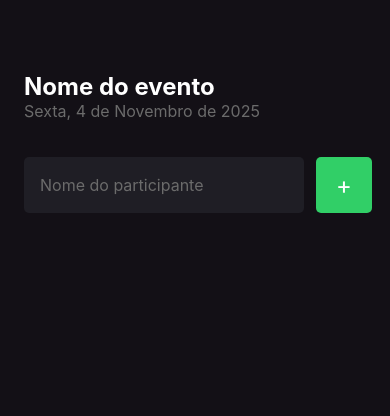
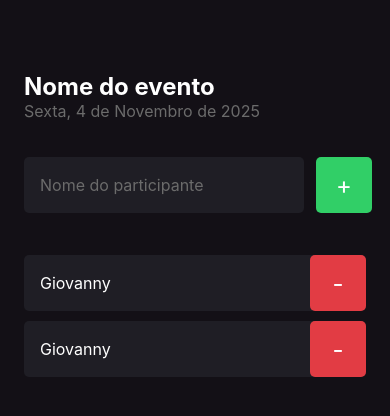
Before and after one commit to GiovannyFialho/imhere, a React Native app: screen / in a window 390 px wide. Shown: the top 416 px of the page. Built offline with nearby package versions, Linux system fonts and the light colour scheme.

Commit message:
criacao do componente participante

```diff
--- /dev/null
+++ b/src/components/Participant/index.tsx
@@ -0,0 +1,15 @@
+import { Text, TouchableOpacity, View } from "react-native";
+
+import { styles } from "./styles";
+
+export function Participant() {
+  return (
+    <View style={styles.container}>
+      <Text style={styles.name}>Giovanny</Text>
+
+      <TouchableOpacity style={styles.button}>
+        <Text style={styles.buttonText}>-</Text>
+      </TouchableOpacity>
+    </View>
+  );
+}
--- /dev/null
+++ b/src/components/Participant/styles.ts
@@ -0,0 +1,30 @@
+import { StyleSheet } from "react-native";
+
+export const styles = StyleSheet.create({
+  container: {
+    width: "100%",
+    backgroundColor: "#1f1e25",
+    borderRadius: 5,
+    flexDirection: "row",
+    alignItems: "center",
+    marginBottom: 10,
+  },
+  name: {
+    flex: 1,
+    fontSize: 16,
+    color: "#fff",
+    marginLeft: 16,
+  },
+  button: {
+    width: 56,
+    height: 56,
+    borderRadius: 5,
+    backgroundColor: "#e23c44",
+    alignItems: "center",
+    justifyContent: "center",
+  },
+  buttonText: {
+    color: "#fff",
+    fontSize: 24,
+  },
+});
--- a/src/screens/Home/index.tsx
+++ b/src/screens/Home/index.tsx
@@ -1,4 +1,6 @@
 import { Text, TextInput, TouchableOpacity, View } from "react-native";
+
+import { Participant } from "../../components/Participant";
 
 import { styles } from "./styles";
 
@@ -24,6 +26,9 @@
           <Text style={styles.buttonText}>+</Text>
         </TouchableOpacity>
       </View>
+
+      <Participant />
+      <Participant />
     </View>
   );
 }
```
